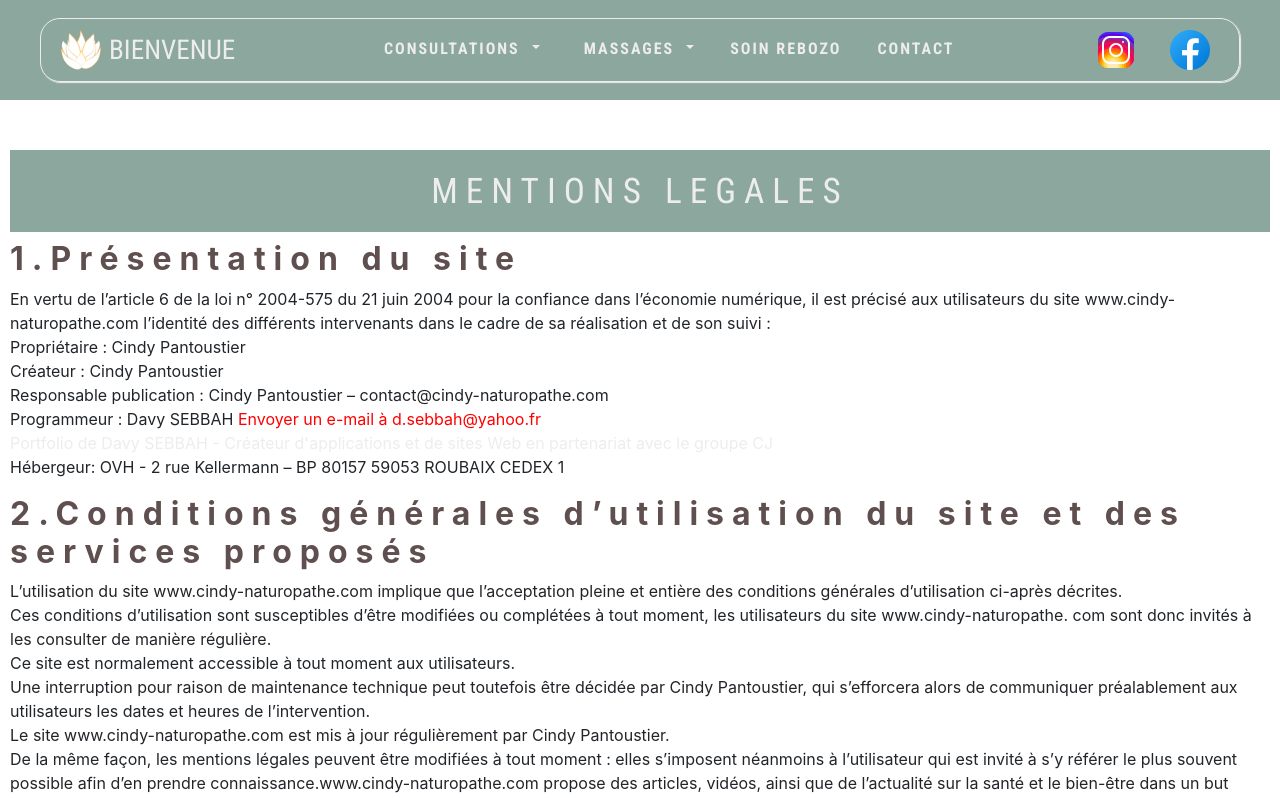
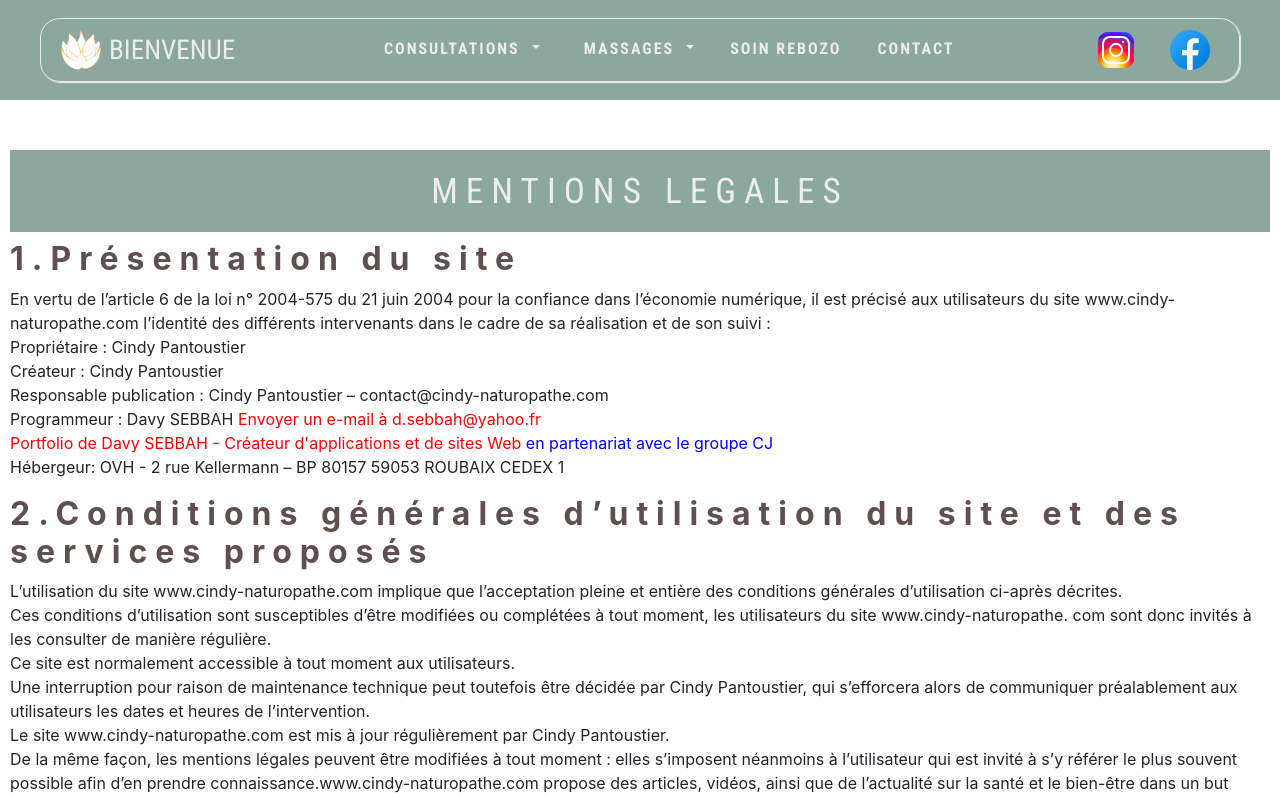
Before and after one commit to DavyHaYehoudi/CindyWebsite, a React (Create React App) app: page /mentions_legales in a window 1280 px wide. Shown: the top 798 px of the page. Built offline with nearby package versions, Linux system fonts and the light colour scheme.

Commit message:
balise meta description + keywords + color links ML

```diff
--- a/public/index.html
+++ b/public/index.html
@@ -7,8 +7,10 @@
     <meta name="theme-color" content="#000000" />
     <meta
       name="description"
-      content="Naturopathie - Massages - Bien-Etre - Soins"
+      content="Rétablissez l'équilibre corps-esprit avec nos soins naturels, une alimentation équilibrée et des plantes médicinales. Expérimentez une harmonie profonde, renforcez votre vitalité et prévenez les maladies. Réservez dès maintenant pour une santé naturelle"
     />
+    <meta name="keywords" content="Naturopathie-Plantes médicinales-Nutrition équilibrée-Bien-être naturel-Techniques de relaxation-Soins naturels-Hygiène de vie-Équilibre corps-esprit-Guérison naturelle-Prévention des maladies-Vitalité naturelle">
+    <meta name="author" content="Cindy Pantoustier">
     <link rel="apple-touch-icon" href="%PUBLIC_URL%/logo192.png" />
     <link rel="manifest" href="%PUBLIC_URL%/manifest.json" />
     <!--
--- a/src/styles/mentionsLegales.css
+++ b/src/styles/mentionsLegales.css
@@ -16,8 +16,14 @@
   .linksML1{
     color: red !important;
   }
+  .linksML2{
+    color: red !important;
+  }
   .linksML2:visited{
     color: red !important;
+  }
+  .linksML3{
+    color: blue !important;
   }
   .linksML3:visited{
     color: blue !important;
```
